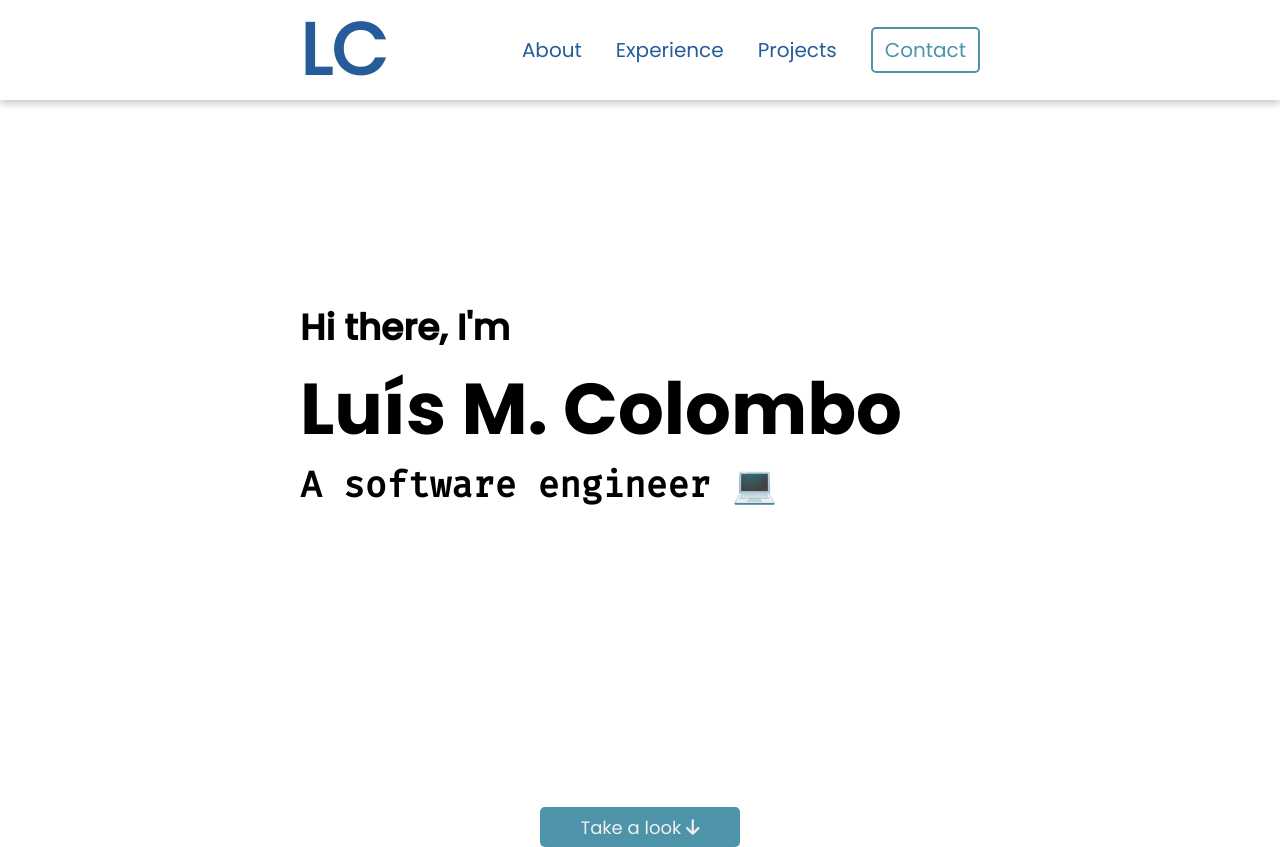
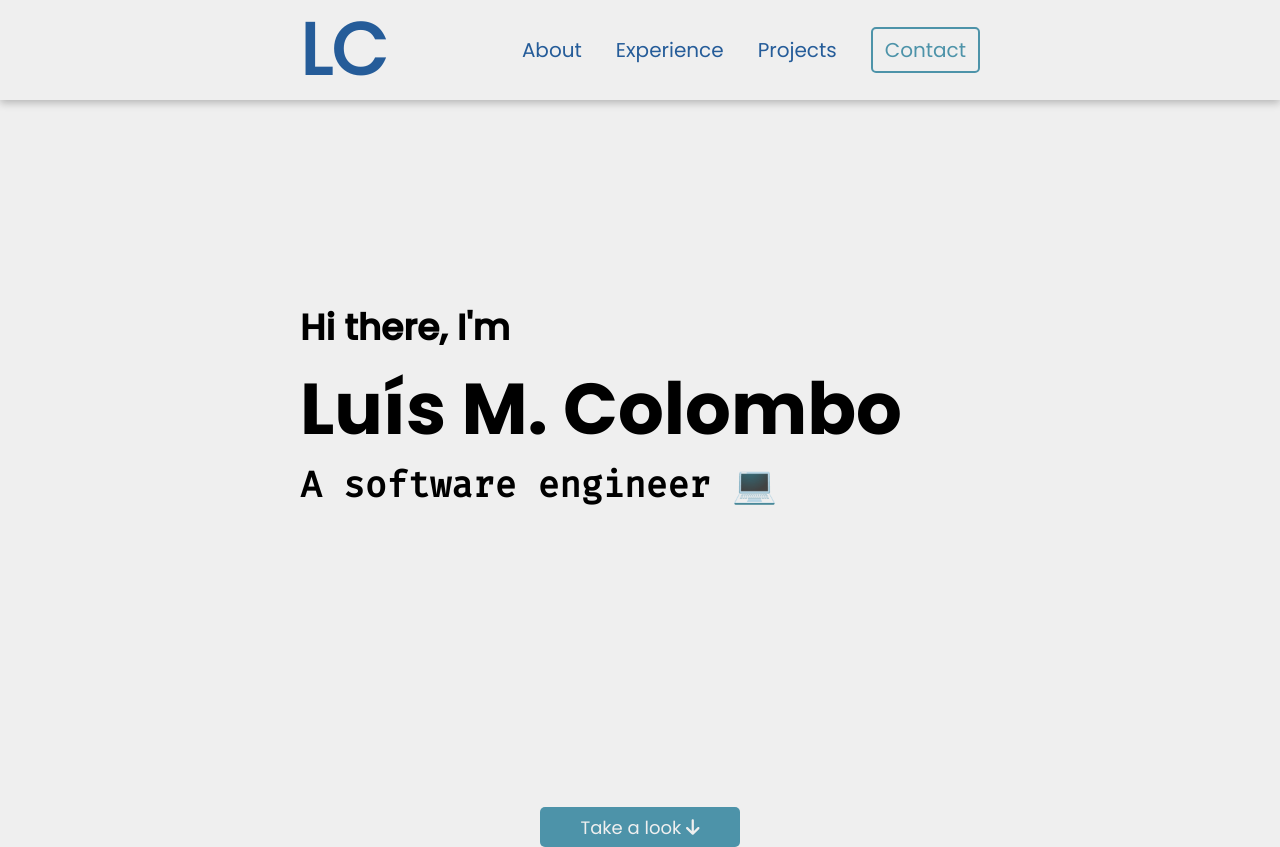
Before and after one commit to lmiguelcolombo/v2-react-portifolio, a React (Vite) app: page / in a window 1280 px wide. Built offline with nearby package versions, Linux system fonts and the light colour scheme; a web font is replaced by a local one.

Commit message:
style: apply default background color

```diff
--- a/src/styles/fonts.scss
+++ b/src/styles/fonts.scss
@@ -4,6 +4,10 @@
   box-sizing: border-box;
   margin: 0;
   padding: 0;
+}
+
+html body {
+  background-color: $white;
 }
 
 $breakpoint-xs: 320px;
```
